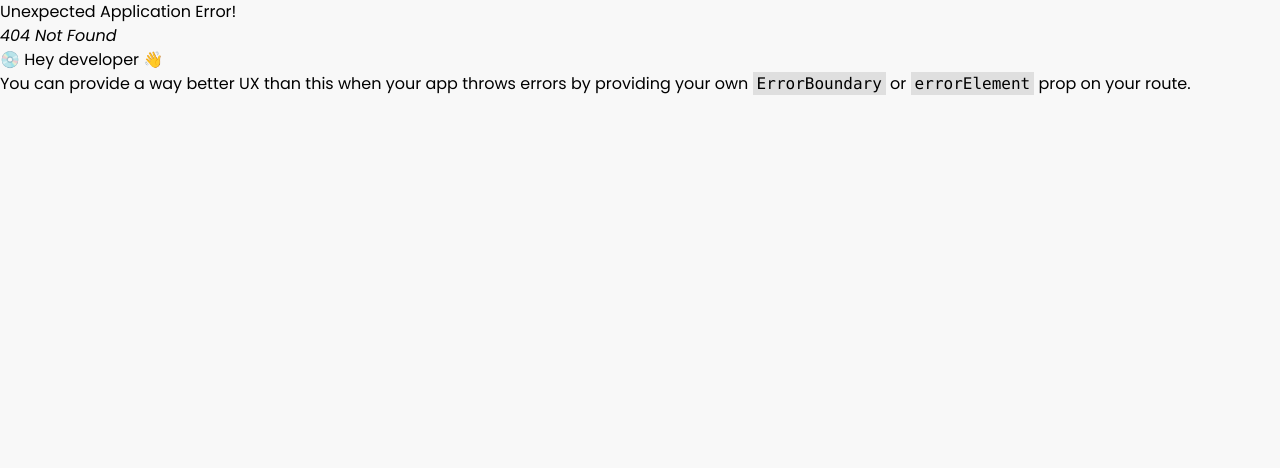
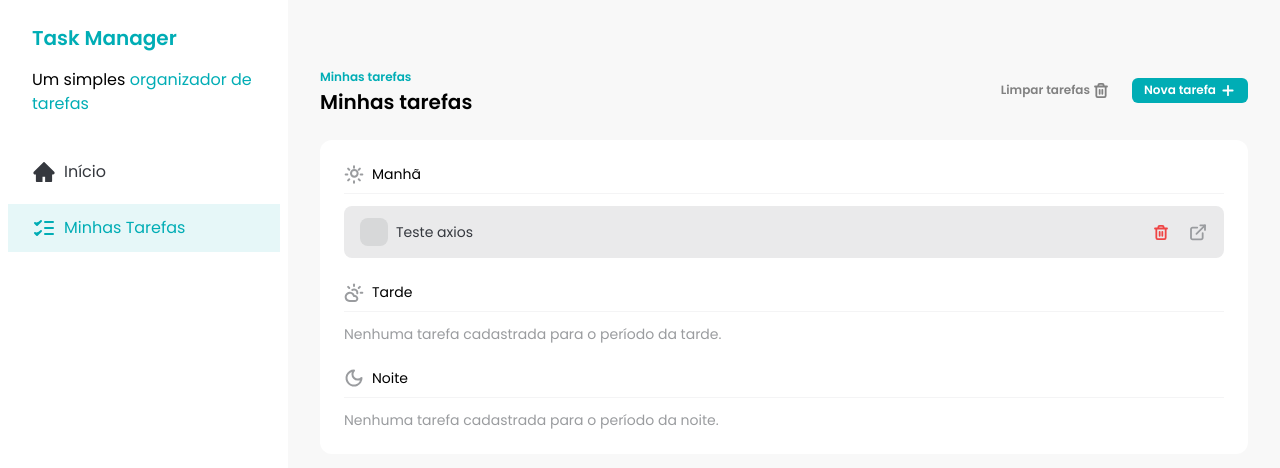
Before and after one commit to lucasbeniti/fsc-task-manager, a React (Vite) app: page /tasks in a window 1280 px wide. Before the commit this address had no page. Shown: the top 468 px of the page. Built offline with nearby package versions, Linux system fonts and the light colour scheme; data requests are answered from the project's data file.

Commit message:
feat: add initial Home page

```diff
--- a/src/App.jsx
+++ /dev/null
@@ -1,13 +0,0 @@
-import Sidebar from "./components/Sidebar";
-import Tasks from "./components/Tasks";
-
-function App() {
-  return (
-    <div className="flex">
-      <Sidebar />
-      <Tasks />
-    </div>
-  );
-}
-
-export default App;
--- a/src/components/Sidebar.jsx
+++ b/src/components/Sidebar.jsx
@@ -3,7 +3,7 @@ import { HomeIcon, TasksIcon } from "../assets/icons";
 
 const Sidebar = () => {
   return (
-    <div className="h-screen w-72 bg-white">
+    <div className="h-screen w-72 min-w-72 bg-white">
       <div className="space-y-4 px-8 py-6">
         <h1 className="text-xl font-semibold text-brand-primary">
           Task Manager
@@ -15,11 +15,11 @@ const Sidebar = () => {
       </div>
 
       <div className="flex flex-col gap-2 p-2">
-        <SidebarButton variant="unselected">
+        <SidebarButton variant="unselected" href={"/"}>
           <HomeIcon />
           Início
         </SidebarButton>
-        <SidebarButton variant="selected">
+        <SidebarButton variant="selected" href={"/tasks"}>
           <TasksIcon />
           Minhas Tarefas
         </SidebarButton>
--- a/src/components/SidebarButton.jsx
+++ b/src/components/SidebarButton.jsx
@@ -1,7 +1,7 @@
 import PropTypes from "prop-types";
 import { tv } from "tailwind-variants";
 
-const SidebarButton = ({ children, variant }) => {
+const SidebarButton = ({ children, variant, href }) => {
   const sidebar = tv({
     base: "flex items-center gap-2 px-6 py-3",
     variants: {
@@ -13,7 +13,7 @@ const SidebarButton = ({ children, variant }) => {
   });
 
   return (
-    <a href="#" className={sidebar({ colors: variant })}>
+    <a href={href} className={sidebar({ colors: variant })}>
       {children}
     </a>
   );
--- /dev/null
+++ b/src/pages/Home.jsx
@@ -0,0 +1,11 @@
+import Sidebar from "../components/Sidebar";
+
+const HomePage = () => {
+  return (
+    <div className="flex">
+      <Sidebar />
+    </div>
+  );
+};
+
+export default HomePage;
--- /dev/null
+++ b/src/pages/Tasks.jsx
@@ -0,0 +1,13 @@
+import Sidebar from "../components/Sidebar";
+import Tasks from "../components/Tasks";
+
+function TasksPage() {
+  return (
+    <div className="flex">
+      <Sidebar />
+      <Tasks />
+    </div>
+  );
+}
+
+export default TasksPage;
```
Also changed, not shown: src/main.jsx (+8 -3 lines).
